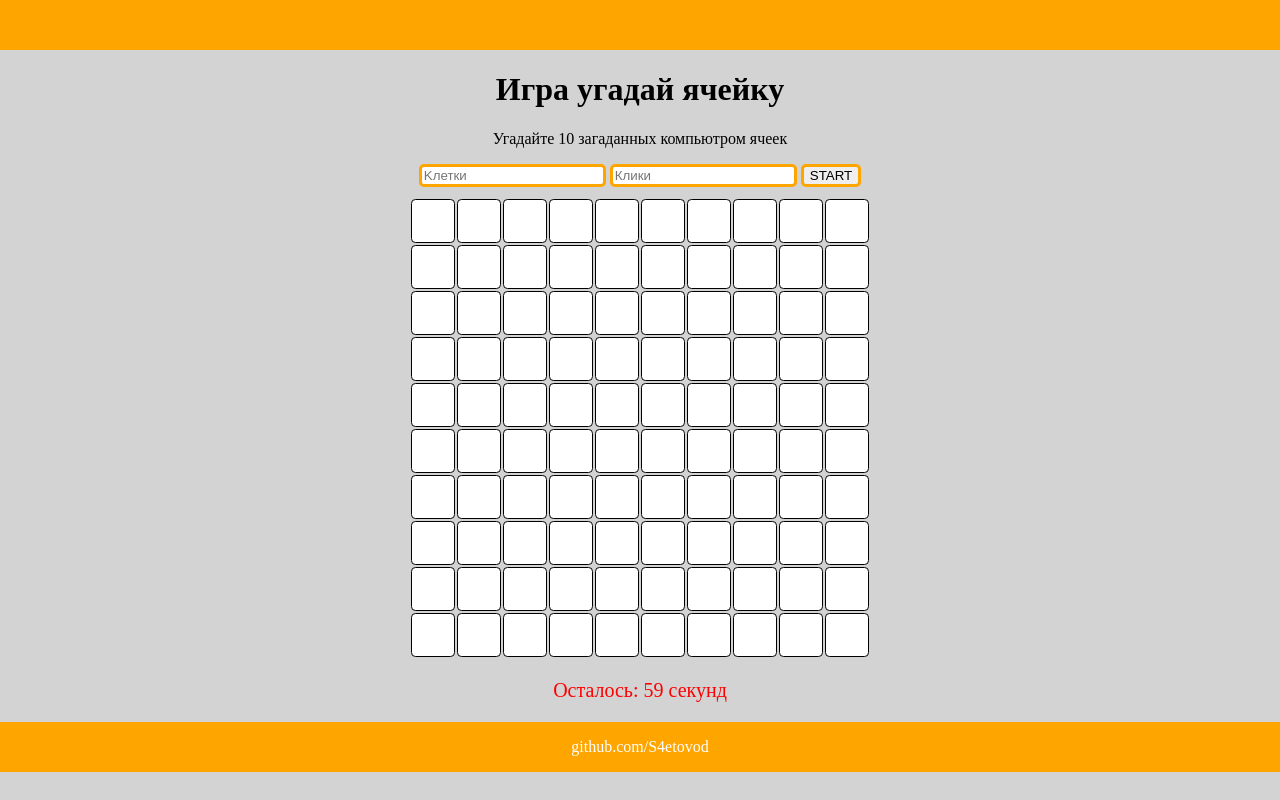
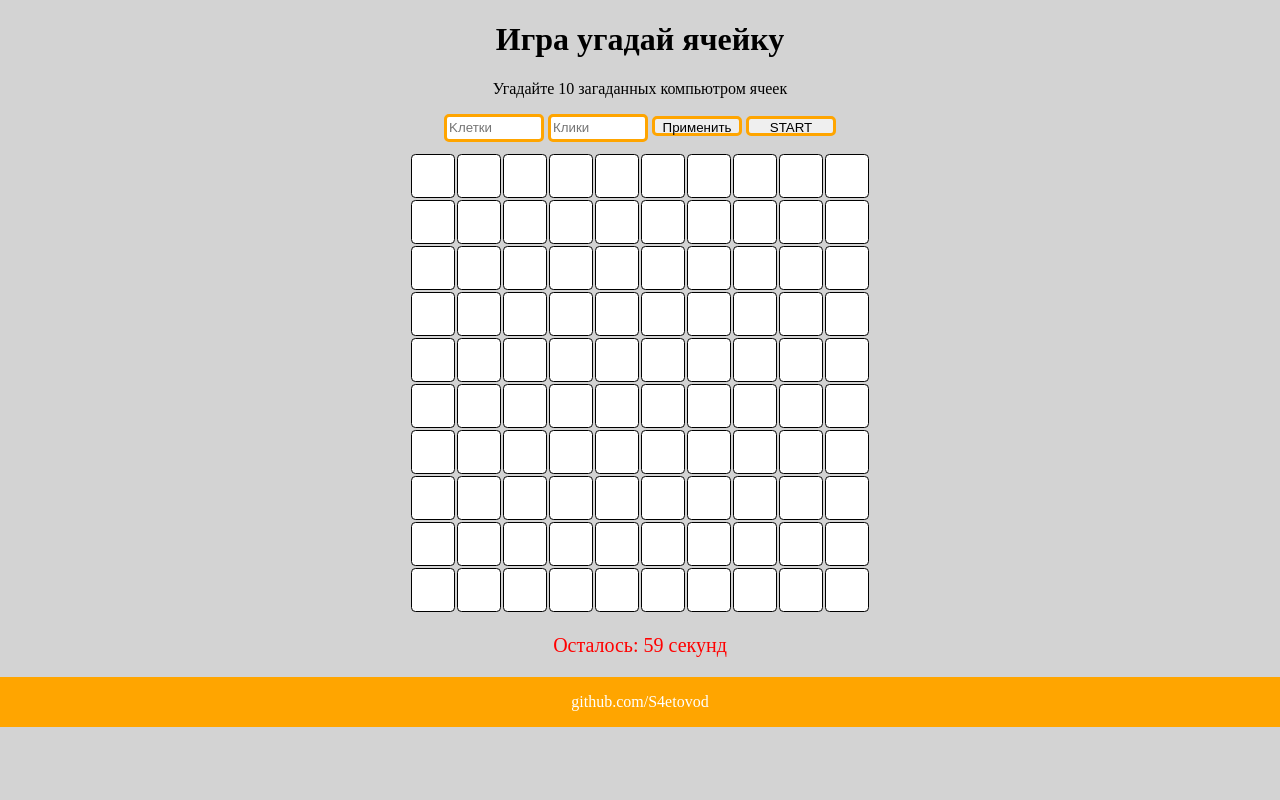
Before and after one commit to S4etovod/GuessTheCellGame, a plain HTML site: page index.html in a window 1280 px wide. Both pictures are taken after a click on the button "START". Drawn offline with Linux system fonts and the light colour scheme.

Commit message:
Update index.html

```diff
--- a/index.html
+++ b/index.html
@@ -1,4 +1,3 @@
-
 <!DOCTYPE html>
 <html lang="en">
   <head>
@@ -23,8 +22,8 @@
       }
       .setttig {
         border: 3px solid orange;
-        width: 100;
-        height: 30;
+        width: 90px;
+        height: 20px;
         border-radius: 5px;
         margin-bottom: 10px;
       }
@@ -54,18 +53,21 @@
       b {
         background-color: white;
       }
+      button {
+        height: 20px;
+      }
     </style>
   </head>
   <body>
     <div id="wrapper">
-      <header></header>
       <h1>Игра угадай ячейку</h1>
       <main>
         <p>Угадайте 10 загаданных компьютром ячеек</p>
         <div id="settings">
           <input type="text" id="cell" class="setttig" placeholder="Kлетки" />
-          <input type="text" id="clicks" class="setttig" placeholder="Клики" />
-          <button class="setttig">START</button>
+          <input type="text" id="num" class="setttig" placeholder="Клики" />
+          <button class="setttig" id="set">Применить</button>
+          <button class="setttig" id="start">START</button>
         </div>
         <table>
           <tr>
@@ -197,16 +199,22 @@
   <script>
     let tds = document.querySelectorAll("td");
     let timer = document.querySelector("#timer");
-    let button = document.querySelector("button");
+    let button = document.querySelector("#start");
+    let set = document.querySelector("#set");
     let incell = document.querySelector("#cell");
-    let inclicks = document.querySelector("#clicks");
+    let num = document.querySelector("#num");
     let winCounter = 0;
     let obj = {};
     let cell, clicks;
-
+    set.addEventListener("click", function () {
+      cell = +incell.value;
+      clicks = +num.value;
+    });
     button.addEventListener("click", function () {
-      cell = incell.value;
-      clicks = inclicks.value;
+      for (let elem of tds) {
+        elem.removeAttribute("class");
+      }
+      console.log(clicks, cell);
       for (let i = 0; i < cell; i++) {
         let rnd = Math.floor(Math.random() * 100);
         if (obj[rnd] == undefined) {
@@ -230,6 +238,7 @@
       for (let el of tds) {
         el.addEventListener("click", function (event) {
           event.stopPropagation();
+          console.log(event.target.className);
           if (event.target.className == "select") {
             winCounter++;
           }
@@ -246,13 +255,14 @@
             timer.textContent = "ПОБЕДА!!!!";
           }
           if (
-            event.target.className == "select" ||
-            event.target.className == "select"
+            event.target.className == "not" ||
+            event.target.className == "select yes"
           ) {
             clicks--;
           }
           if (clicks < 0) {
             timer.textContent = "YOU LOOSE";
+            clearInterval(timerId);
           }
         });
       }
```
